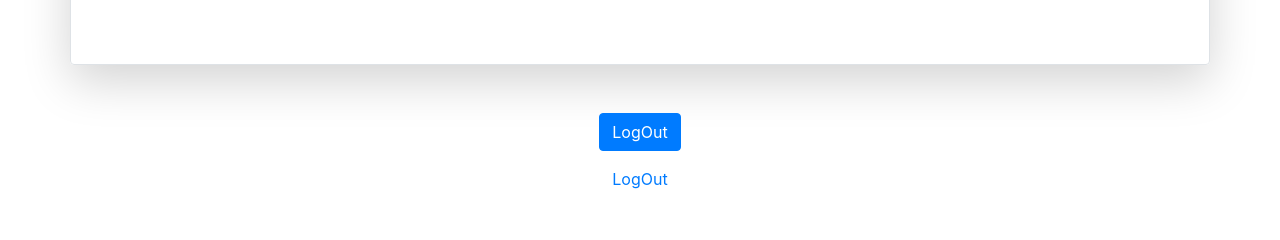
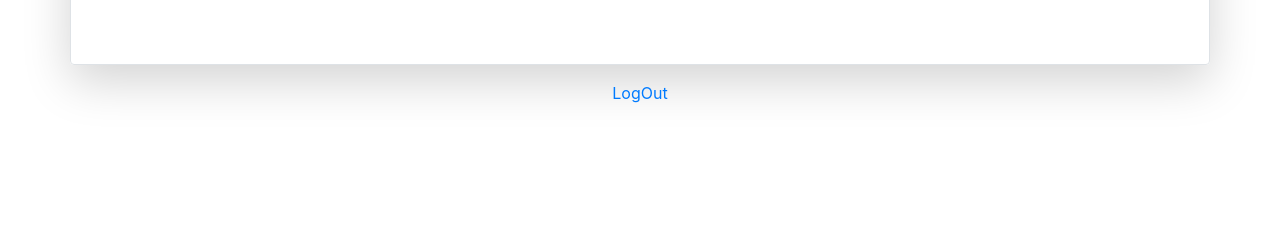
Before and after one commit to sujalbahing/AddBlog, a Django app: page / in a window 1280 px wide. Shown: the part 211-451 px from the top of the page. Run offline with Django 5.2, Linux system fonts and the light colour scheme; some libraries are stand-ins or nearby versions.

Commit message:
crud done

```diff
--- a/Studyhub/login/views.py
+++ b/Studyhub/login/views.py
@@ -4,7 +4,7 @@ from django.contrib.auth.decorators import login_required
 
 @login_required
 def home(request):
-    return render(request, 'home.html', {})
+    return render(request, 'blog.html', {})
 
 def authView(request):
     if request.method == 'POST':
--- a/Studyhub/members/templates/home/blog.html
+++ b/Studyhub/members/templates/home/blog.html
@@ -152,8 +152,8 @@
         </div>
     </div>
 
-    <div class="d-flex justify-content-center pt-5">
+    {% comment %} <div class="d-flex justify-content-center pt-5">
         <button class="btn btn-primary mx-2" name="logout"  href="{% url "login:logout" %}">LogOut</button>
-    </div>
+    </div> {% endcomment %}
     <a class="signup-link text-blue text-center d-block mt-3" href="{% url "login:login" %}">LogOut</a>
 {% endblock %}
--- a/Studyhub/members/urls.py
+++ b/Studyhub/members/urls.py
@@ -1,5 +1,5 @@
 
-from django.urls import include, path
+from django.urls import path
 from . import views
 
 urlpatterns = [
```
